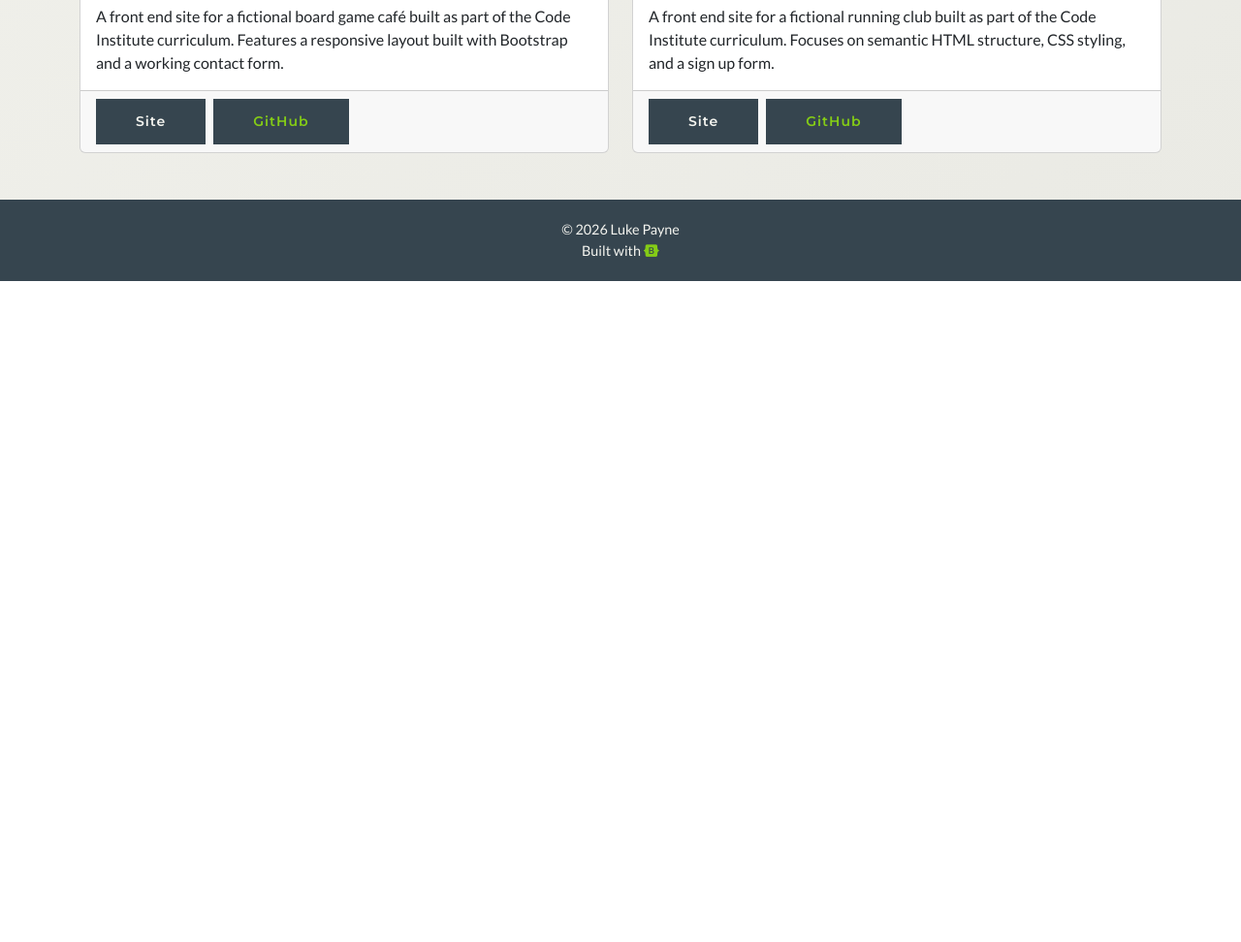
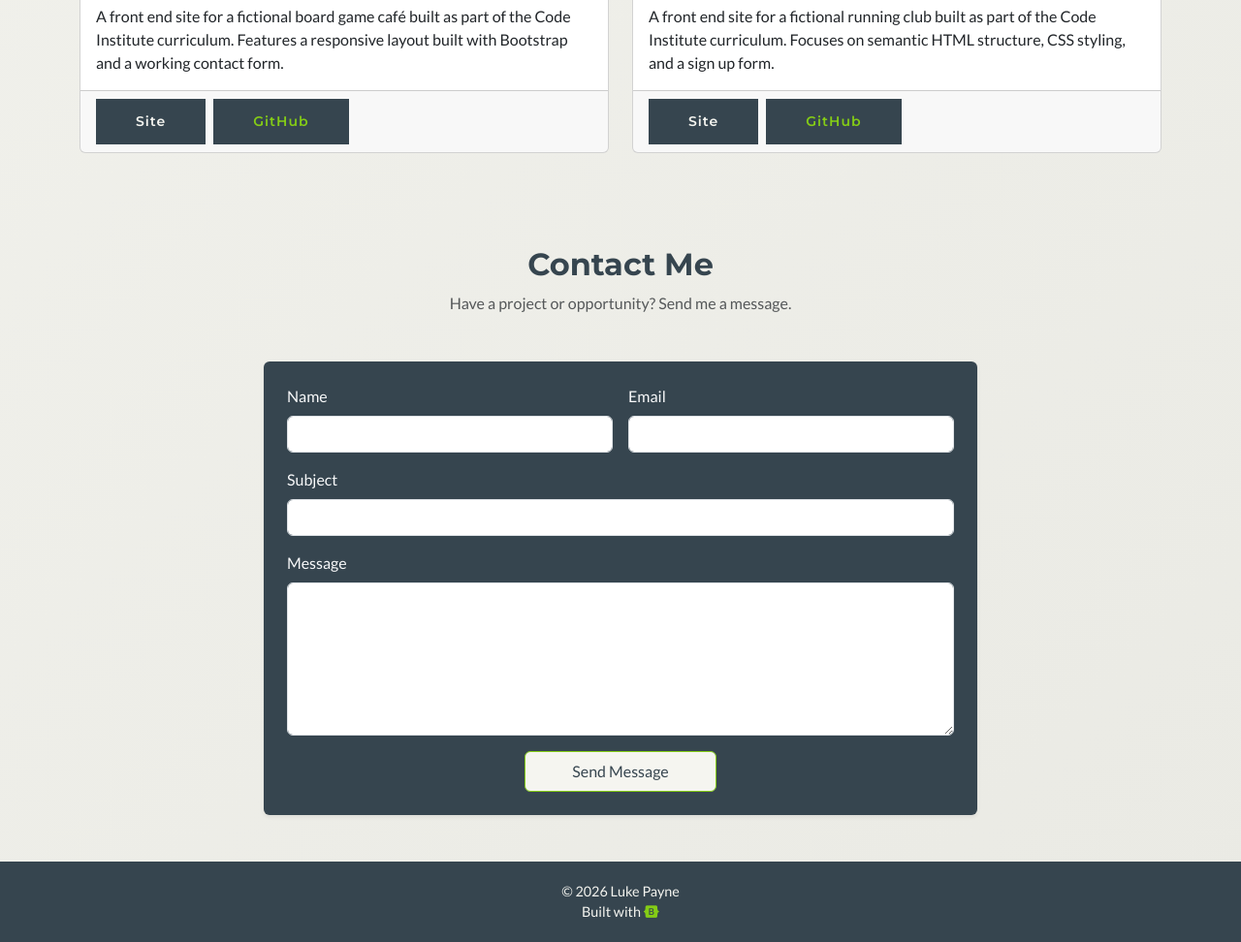
Before and after one commit to lukepayne268-tech/milestone-project-one, a plain HTML site: page index.html in a window 1280 px wide. Shown: the part 2035-3007 px from the top of the page at 97% size. Before the commit the page ends 2325 px from the top, so only its background shows below. Drawn offline with nearby package versions, Linux system fonts and the light colour scheme.

Commit message:
add contact section/form and link to formspree

```diff
--- a/assets/styles.css
+++ b/assets/styles.css
@@ -215,6 +215,25 @@ footer p {
 }
 
 
+/*Contact section*/
+
+.bg-dark {
+    background-color: #36454F !important;
+    color: #F5F5F0 !important;
+}
+
+.btn-success {
+    background-color: #F5F5F0 !important;
+    border-color: #84CC16 !important;
+    color: #36454F !important;
+}
+
+.btn-success:hover {
+    background-color: #84CC16 !important;
+    border-color: #36454F !important;
+    color: #36454F !important;
+}
+
 /*Media queries*/
 
 /*Increase hero section h1 font size on screens above mobile - mobile needed to be smaller to prevent my name stacking vertically*/
--- a/index.html
+++ b/index.html
@@ -289,6 +289,76 @@
       </div>
     </section>
 
+    <!-- Contact Section -->
+    <section id="contact" class="py-5">
+      <div class="container">
+
+        <div class="row justify-content-center">
+          <div class="col-lg-8">
+
+            <div class="text-center mb-5">
+              <h2 class="fw-bold">Contact Me</h2>
+              <p class="text-muted">
+                Have a project or opportunity? Send me a message.
+              </p>
+            </div>
+
+            <form action="https://formspree.io/f/xeedajpw" method="POST" class="contact-form p-4 rounded shadow-sm bg-dark">
+
+              <div class="row g-3">
+
+                <!--Name-->
+                <div class="col-md-6">
+                  <label for="name" class="form-label text-light">
+                    Name
+                  </label>
+
+                  <input type="text" class="form-control" id="name" name="name" required>
+                </div>
+
+                <!--Email-->
+                <div class="col-md-6">
+                  <label for="email" class="form-label text-light">
+                    Email
+                  </label>
+
+                  <input type="email" class="form-control" id="email" name="email" required>
+                </div>
+
+                <!--Subject-->
+                <div class="col-12">
+                  <label for="subject" class="form-label text-light">
+                    Subject
+                  </label>
+
+                  <input type="text" class="form-control" id="subject" name="subject">
+                </div>
+
+                <!--Message-->
+                <div class="col-12">
+                  <label for="message" class="form-label text-light">
+                    Message
+                  </label>
+
+                  <textarea class="form-control" id="message" name="message" rows="6" required></textarea>
+                </div>
+
+                <!-- Button -->
+                <div class="col-12 text-center">
+                  <button type="submit" class="btn btn-success px-5 py-2">
+                    Send Message
+                  </button>
+                </div>
+
+              </div>
+            </form>
+
+          </div>
+        </div>
+
+      </div>
+    </section>
+
 
 
 
```
Also changed, not shown: 1 other file.
